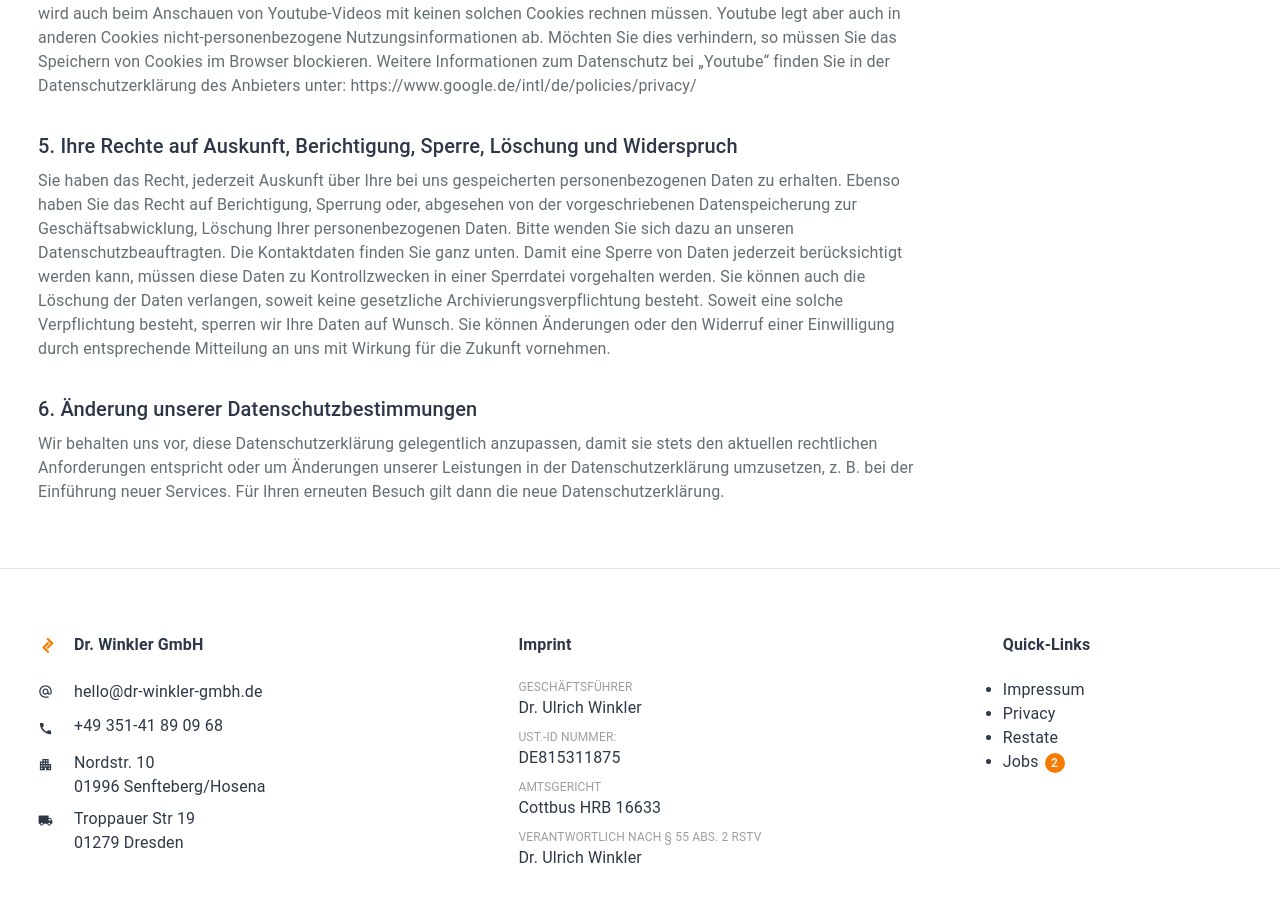
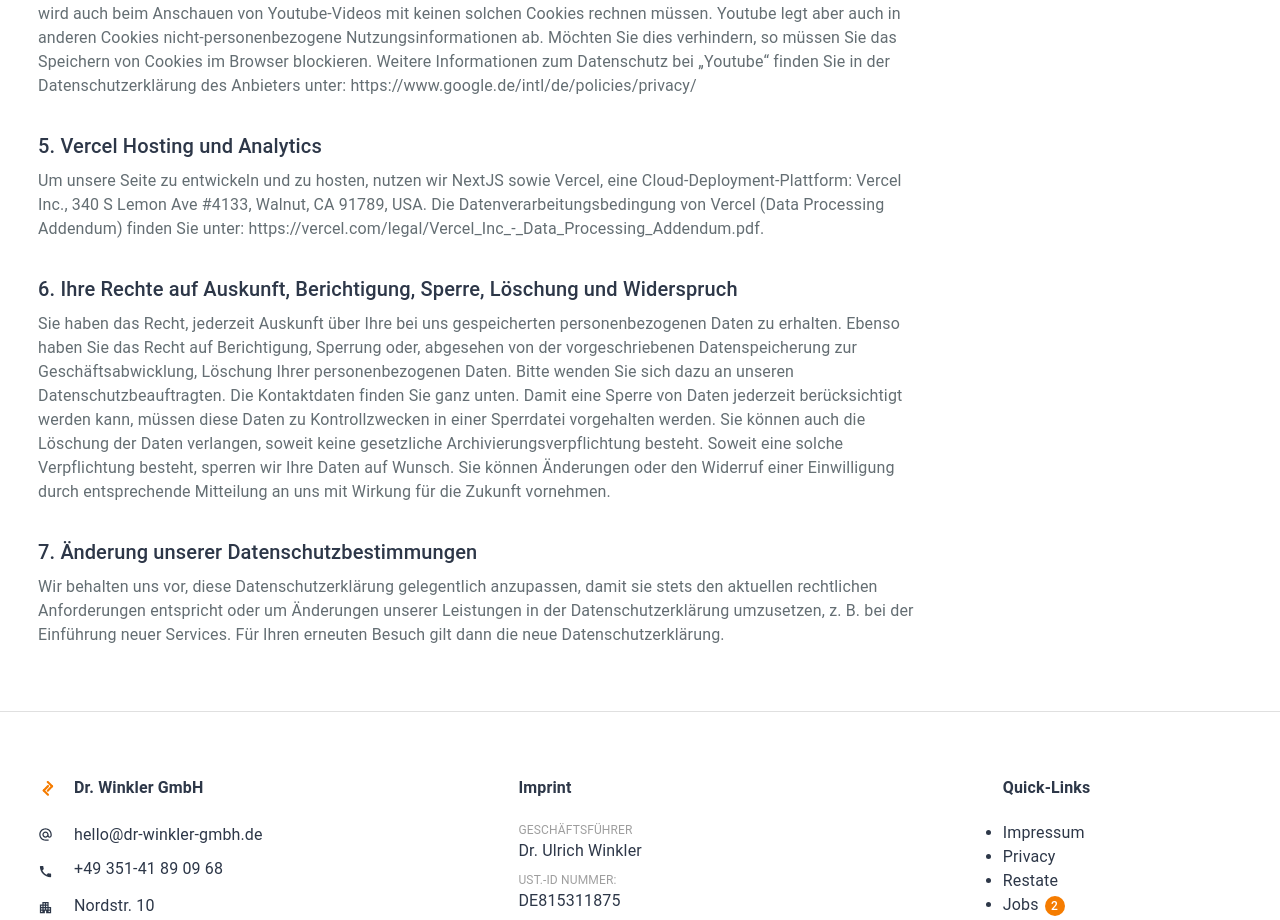
Before and after one commit to uwinkler/dr-winkler-gmbh-homepage, a Next.js app: page /privacy in a window 1280 px wide. Shown: the part 1789-2709 px from the top of the page. Built offline with nearby package versions, Linux system fonts and the light colour scheme.

Commit message:
add vercel

```diff
--- a/src/views/supportingPages/Privacy/components/Content/Content.tsx
+++ b/src/views/supportingPages/Privacy/components/Content/Content.tsx
@@ -2,8 +2,6 @@ import React from 'react';
 import PropTypes from 'prop-types';
 import Box from '@mui/material/Box';
 import Typography from '@mui/material/Typography';
-
-
 
 const PrivacySection = ({ title, description }) => {
   return (
@@ -63,7 +61,12 @@ const Content = () => {
         `,
     },
     {
-      title: `5. Ihre Rechte auf Auskunft, Berichtigung, Sperre, Löschung und Widerspruch`,
+      title: '5. Vercel Hosting und Analytics',
+      description: `Um unsere Seite zu entwickeln und zu hosten, nutzen wir NextJS sowie Vercel, eine Cloud-Deployment-Plattform: Vercel Inc., 340 S Lemon Ave #4133, Walnut, CA 91789, USA.
+      Die Datenverarbeitungsbedingung von Vercel (Data Processing Addendum) finden Sie unter: https://vercel.com/legal/Vercel_Inc_-_Data_Processing_Addendum.pdf.`,
+    },
+    {
+      title: `6. Ihre Rechte auf Auskunft, Berichtigung, Sperre, Löschung und Widerspruch`,
       description: `
         Sie haben das Recht, jederzeit Auskunft über Ihre bei uns gespeicherten personenbezogenen Daten zu erhalten. Ebenso haben Sie das Recht auf Berichtigung, Sperrung oder, abgesehen von der vorgeschriebenen Datenspeicherung zur Geschäftsabwicklung, Löschung Ihrer personenbezogenen Daten. Bitte wenden Sie sich dazu an unseren Datenschutzbeauftragten. Die Kontaktdaten finden Sie ganz unten.
 
@@ -73,7 +76,7 @@ Sie können Änderungen oder den Widerruf einer Einwilligung durch entsprechende
         `,
     },
     {
-      title: `6. Änderung unserer Datenschutzbestimmungen`,
+      title: `7. Änderung unserer Datenschutzbestimmungen`,
       description: `
         Wir behalten uns vor, diese Datenschutzerklärung gelegentlich anzupassen, damit sie stets den aktuellen rechtlichen Anforderungen entspricht oder um Änderungen unserer Leistungen in der Datenschutzerklärung umzusetzen, z. B. bei der Einführung neuer Services. Für Ihren erneuten Besuch gilt dann die neue Datenschutzerklärung.
 `,
```
